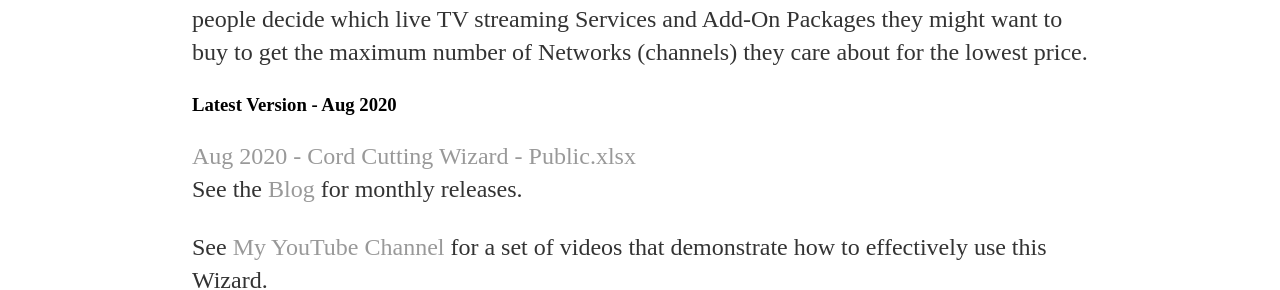
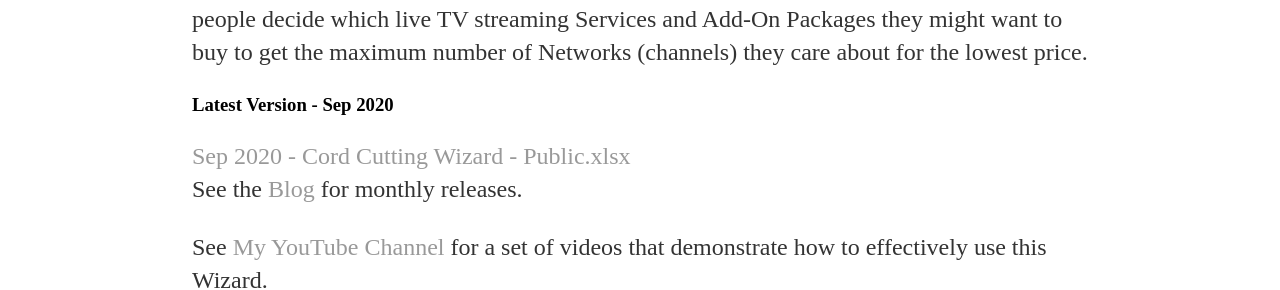
Before and after one commit to wjhladik/wjhladik.github.io, a Jekyll site: the page built from index.html, in a window 1280 px wide and 900 px high. Shown: the part 180-470 px from the top of the window. Built offline with Jekyll 4.4.1, drawn with Linux system fonts in a browser that asks for light colours.

Commit message:
Update index.html

```diff
--- a/index.html
+++ b/index.html
@@ -8,8 +8,8 @@ title: Bill Hladik's Cord Cutting Wizard
 It's designed to help people decide which live TV streaming Services and Add-On Packages they
 might want to buy to get the maximum number of Networks (channels) they care about for the lowest price.
 <p>
-	<h3>Latest Version - Aug 2020</h3>
-	<p><a href="Aug 2020 - Cord Cutting Wizard - Public.xlsx">Aug 2020 - Cord Cutting Wizard - Public.xlsx</a>
+	<h3>Latest Version - Sep 2020</h3>
+	<p><a href="Sep 2020 - Cord Cutting Wizard - Public.xlsx">Sep 2020 - Cord Cutting Wizard - Public.xlsx</a>
 	<br>See the <a href="/blog">Blog</a> for monthly releases.
 	<p>See <a href="https://www.youtube.com/channel/UC166ORyfcuJx9Wi9IcOZbWw">My YouTube Channel</a> for a set of videos that demonstrate how to effectively use this Wizard.
 	<p>
```
